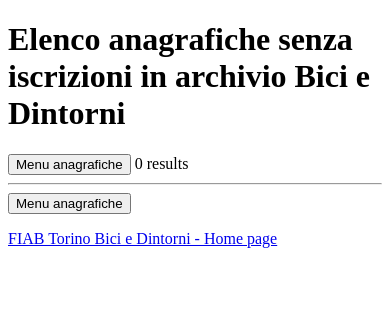
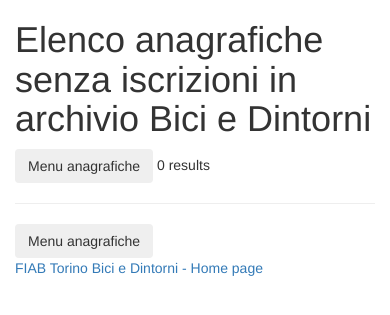
Before and after one commit to acomai/Biciedintorni, a PHP site: page /anag_elenco_maisoci.php in a window 390 px wide. Shown: the top 315 px of the page. Run offline with PHP 8.4, Linux system fonts and the light colour scheme; data that the repository does not hold is empty.

Commit message:
Usato Bootstrap per rendere responsive anag_elenco_maisoci.php - modificato funzione makeTail() in lib/class.php

```diff
--- a/anag_elenco_maisoci.php
+++ b/anag_elenco_maisoci.php
@@ -12,20 +12,20 @@
 		<meta name="author" content="Adriano">
 
 		<meta name="viewport" content="width=device-width; initial-scale=1.0">
-
-		<!-- Replace favicon.ico & apple-touch-icon.png in the root of your domain and delete these references -->
-		<link rel="shortcut icon" href="/favicon.ico">
-		<link rel="apple-touch-icon" href="/apple-touch-icon.png">
+		<!-- Uso di Bootstrap per rendere la pagina responsive -->
+		<link rel="stylesheet" href="http://maxcdn.bootstrapcdn.com/bootstrap/3.3.6/css/bootstrap.min.css">
 	</head>
 
 	<body>
-		<div>
+		<div class="container-fluid">
 			<header>
 				<h1>Elenco anagrafiche senza iscrizioni in archivio Bici e Dintorni</h1>
 			</header>
 
+				<button class="btn" type="button" onclick="javascript:location.href='http://www.biciedintorni.it/application/admin.php?fun=modass'">Menu anagrafiche</button>
 
-<button type="button" onclick="javascript:location.href='http://www.biciedintorni.it/application/admin.php?fun=modass'">Menu anagrafiche</button>
+
+
 
 
 
@@ -92,7 +92,7 @@ $conn->close();
 ?>
 			<footer>
 				<hr />
-				<button type="button" onclick="javascript:location.href='http://www.biciedintorni.it/application/admin.php?fun=modass'">Menu anagrafiche</button>
+				<button class="btn" type="button" onclick="javascript:location.href='http://www.biciedintorni.it/application/admin.php?fun=modass'">Menu anagrafiche</button>
 				<p>
 					<a href="http://www.biciedintorni.it/wordpress">FIAB Torino Bici e Dintorni - Home page</a>
 				</p>
--- a/lib/class.php
+++ b/lib/class.php
@@ -388,7 +388,7 @@ function makeTail()
 {
 ?>
 <br><br><br><br><br><br>
-<div style="margin-bottom: 0px; text-align:center; color: #000000;">Pagina iniziale: <a href="http://www.biciedintorni.it/wordpress/">FIAB Torino Bici e Dintorni</a> - Email: <a href="mailto:info@biciedintorni.it">info@biciedintorni.it</a></div>
+<div style="margin-bottom: 30px; text-align:center; color: #000000;">Pagina iniziale: <a href="http://www.biciedintorni.it/wordpress/">FIAB Torino Bici e Dintorni</a> - Email: <a href="mailto:info@biciedintorni.it">info@biciedintorni.it</a></div>
 </body>
 </html>
 <?php
```
Also changed, not shown: anag_elenco_maisoci_sviluppo.php (+8 -5 lines).
